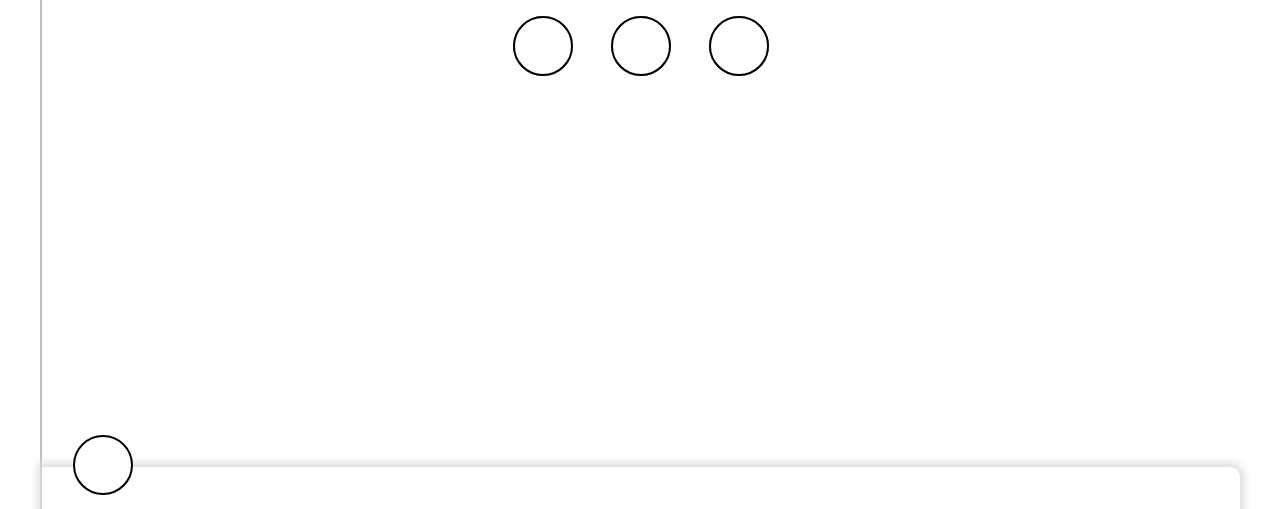
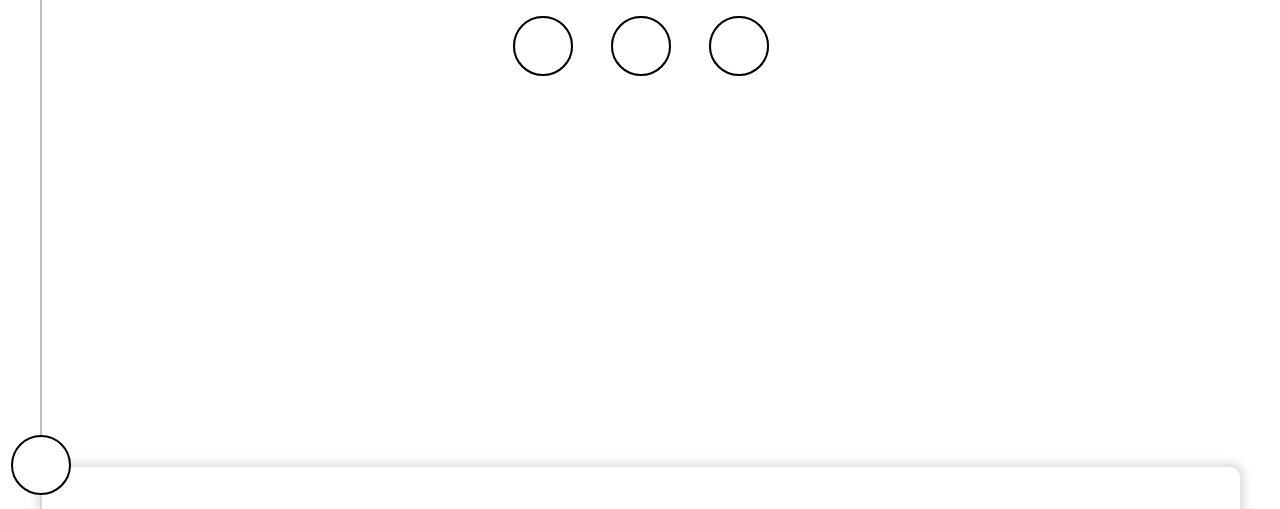
Before and after one commit to Cherdachniy/PodsadnikCV.github.io, a plain HTML site: page index.html in a window 1280 px wide. Shown: the part 433-942 px from the top of the page. Drawn offline with nearby package versions, Linux system fonts and the light colour scheme; files that its build step writes are made by us from their sources.

Commit message:
minor fix

```diff
--- a/styles/style.scss
+++ b/styles/style.scss
@@ -102,7 +102,7 @@
 
     .circle {
         top: 68px;
-        left: 31px;
+        left: -31px;
     }
 
     //About
```
